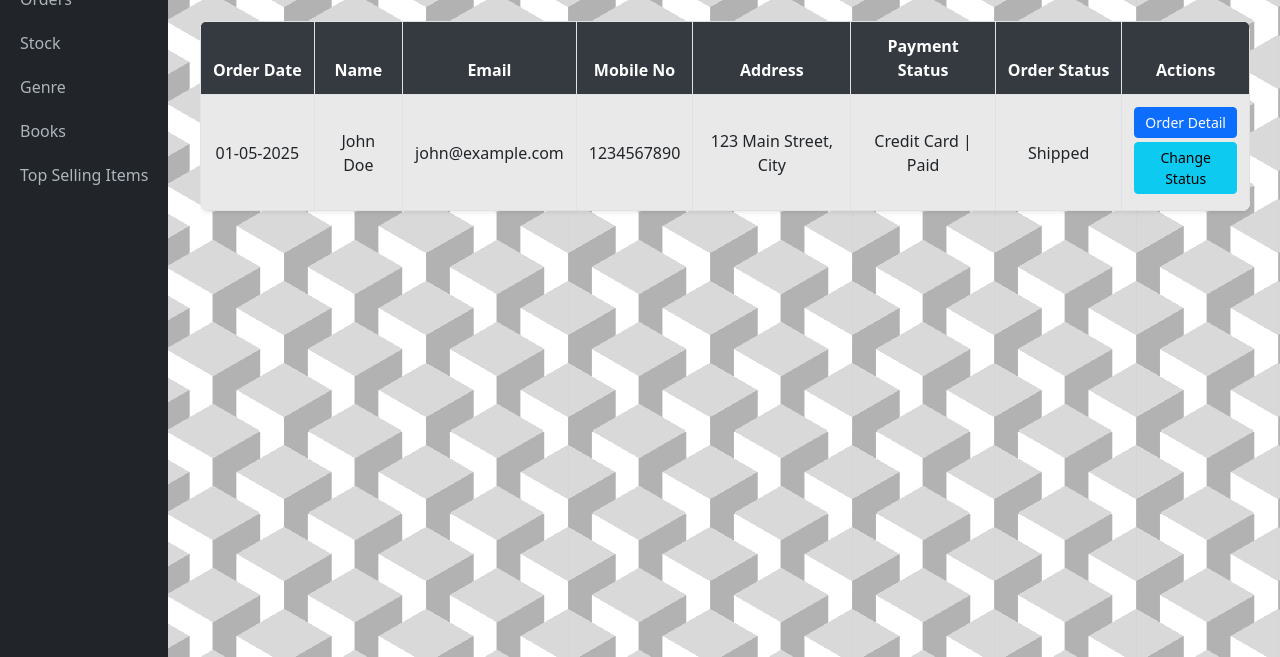
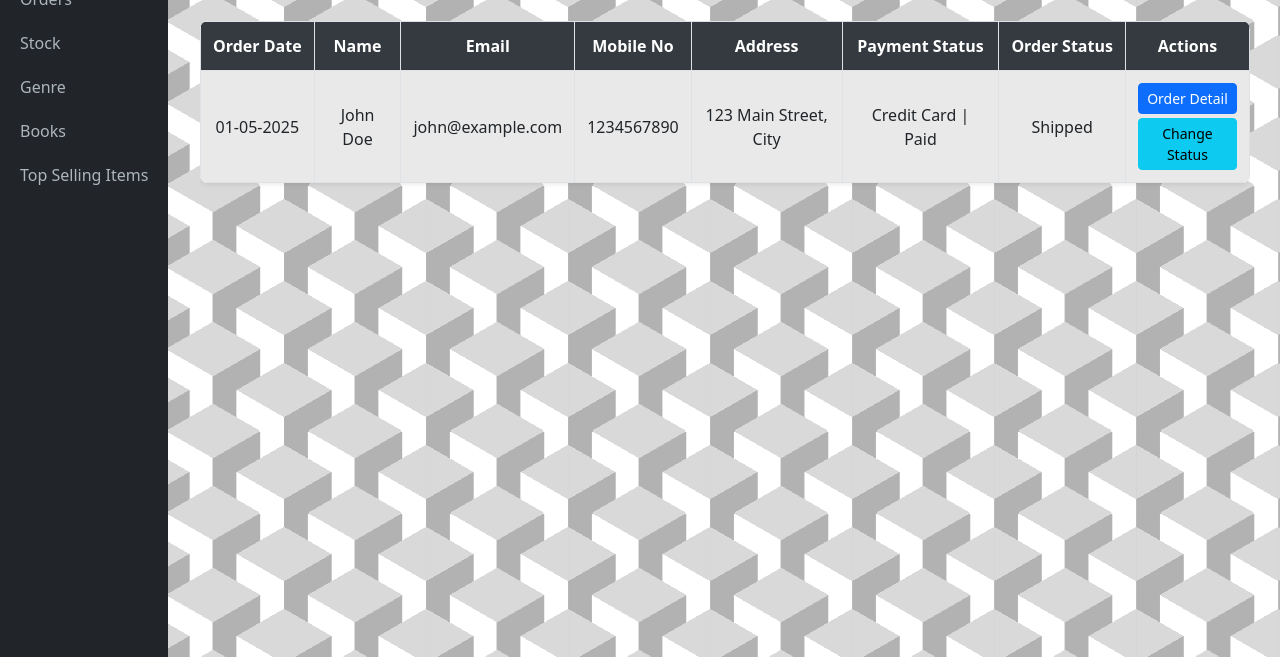
Before and after one commit to sumeet2406761/eCommerceProject, a plain HTML site: page allorders.html in a window 1280 px wide. Shown: the part 143-800 px from the top of the page. Drawn offline with nearby package versions, Linux system fonts and the light colour scheme.

Commit message:
table issue resolved

```diff
--- a/allorders.html
+++ b/allorders.html
@@ -96,7 +96,13 @@
 
       .content {
         margin-left: 0;
+        padding: 15px;
+        width: 100%;
       }
+    }
+
+    .table-responsive {
+      max-width: 100%;
     }
 
     .dashicon{
@@ -178,7 +184,7 @@
     </div>
 
     <!-- Main Content -->
-    <div class="content">
+    <div class="content w-100">
       <h2 class="mb-4 rounded p-2" style="background-color: #f0f0f0; color: #333;">
         <svg xmlns="http://www.w3.org/2000/svg" width="16" height="16" fill="currentColor" class="dashicon bi bi-box-seam-fill mb-1" viewBox="0 0 16 16">
           <path fill-rule="evenodd" d="M15.528 2.973a.75.75 0 0 1 .472.696v8.662a.75.75 0 0 1-.472.696l-7.25 2.9a.75.75 0 0 1-.557 0l-7.25-2.9A.75.75 0 0 1 0 12.331V3.669a.75.75 0 0 1 .471-.696L7.443.184l.01-.003.268-.108a.75.75 0 0 1 .558 0l.269.108.01.003zM10.404 2 4.25 4.461 1.846 3.5 1 3.839v.4l6.5 2.6v7.922l.5.2.5-.2V6.84l6.5-2.6v-.4l-.846-.339L8 5.961 5.596 5l6.154-2.461z"/>
@@ -187,7 +193,7 @@
       </h2>
 
       <!-- Orders Table -->
-      <div class="table-responsive">
+      <div class="table-responsive overflow-auto">
         <table class="table table-striped table-bordered shadow-sm">
           <thead>
             <tr>
@@ -196,7 +202,7 @@
               <th>Email</th>
               <th>Mobile No</th>
               <th>Address</th>
-              <th>Payment Status</th>
+              <th style="white-space: nowrap">Payment Status</th>
               <th style="white-space: nowrap">Order Status</th>
               <th>Actions</th>
             </tr>
@@ -211,9 +217,9 @@
               <td>Credit Card | Paid</td>
               <td>Shipped</td>
               <td>
-                <div class="d-flex flex-column">
-                  <button class="btn btn-sm btn-primary mb-1" data-bs-toggle="modal" data-bs-target="#modal-1">Order Detail</button>
-                  <a href="/adminoperations.html" class="btn btn-sm btn-info mb-1">Change Status</a>
+                <div class="d-flex flex-column gap-1">
+                  <button class="btn btn-sm btn-primary" data-bs-toggle="modal" data-bs-target="#modal-1">Order Detail</button>
+                  <a href="/adminoperations.html" class="btn btn-sm btn-info">Change Status</a>
                 </div>
 
                 <!-- Modal -->
```
Also changed, not shown: adminhome.html (+1 -1 lines), adminstock.html (+1 -1 lines), book.html (+1 -1 lines). Lines whose indentation alone changed are shown as unchanged.
